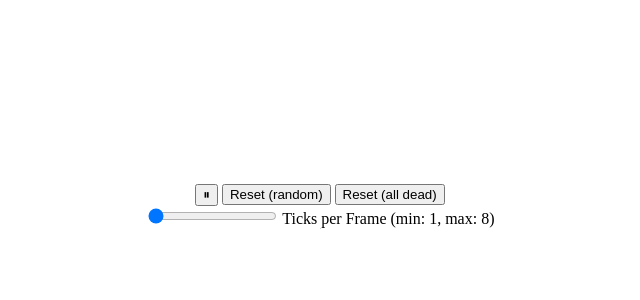
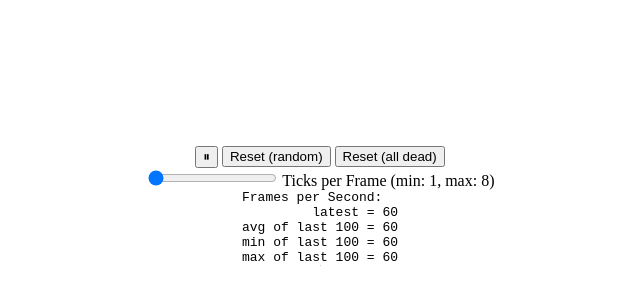
Before and after one commit to utilForever/rust-wasm-game-of-life, a website built with webpack: page www/index.html in a window 1280 px wide. Shown: the part 202-502 px from the top of the page, without its empty margins (328-968 px from the left). Built offline with nearby package versions, Linux system fonts and the light colour scheme; what rust-wasm-game-of-life would draw is missing.

Commit message:
feat: Add code to create a FPS timer

```diff
--- a/www/index.html
+++ b/www/index.html
@@ -15,6 +15,10 @@
         align-items: center;
         justify-content: center;
       }
+      #fps {
+        white-space: pre;
+        font-family: monospace;
+      }
     </style>
   </head>
   <body>
@@ -27,6 +31,7 @@
       <input type="range" id="ticks-per-frame" name="ticks-per-frame" min="1" max="8" value="1">
       <label for="ticks-per-frame">Ticks per Frame (min: 1, max: 8)</label>
     </div>
+    <div id="fps"></div>
     <canvas id="game-of-life-canvas"></canvas>
     <script src="./bootstrap.js"></script>
   </body>
--- a/www/index.js
+++ b/www/index.js
@@ -18,6 +18,49 @@ canvas.height = (CELL_SIZE + 1) * height + 1;
 canvas.width = (CELL_SIZE + 1) * width + 1;
 
 const ctx = canvas.getContext('2d');
+
+const fps = new class {
+    constructor() {
+        this.fps = document.getElementById("fps");
+        this.frames = [];
+        this.lastFrameTimeStamp = performance.now();
+    }
+
+    render() {
+        // Convert the delta time since the last frame render into a measure
+        // of frames per second.
+        const now = performance.now();
+        const delta = now - this.lastFrameTimeStamp;
+        this.lastFrameTimeStamp = now;
+        const fps = 1 / delta * 1000;
+
+        // Save only the latest 100 timings.
+        this.frames.push(fps);
+        if (this.frames.length > 100) {
+            this.frames.shift();
+        }
+
+        // Find the max, min, and mean of our 100 latest timings.
+        let min = Infinity;
+        let max = -Infinity;
+        let sum = 0;
+        for (let i = 0; i < this.frames.length; ++i) {
+            sum += this.frames[i];
+            min = Math.min(this.frames[i], min);
+            max = Math.max(this.frames[i], max);
+        }
+        let mean = sum / this.frames.length;
+
+        // Render the statistics.
+        this.fps.textContent = `
+Frames per Second:
+         latest = ${Math.round(fps)}
+avg of last 100 = ${Math.round(mean)}
+min of last 100 = ${Math.round(min)}
+max of last 100 = ${Math.round(max)}
+`.trim();
+    }
+};
 
 const drawGrid = () => {
     ctx.beginPath();
@@ -78,6 +121,8 @@ let animationId = null;
 const ticksPerFrame = document.getElementById("ticks-per-frame");
 
 const renderLoop = () => {
+    fps.render();
+
     drawGrid();
     drawCells();
 
```
